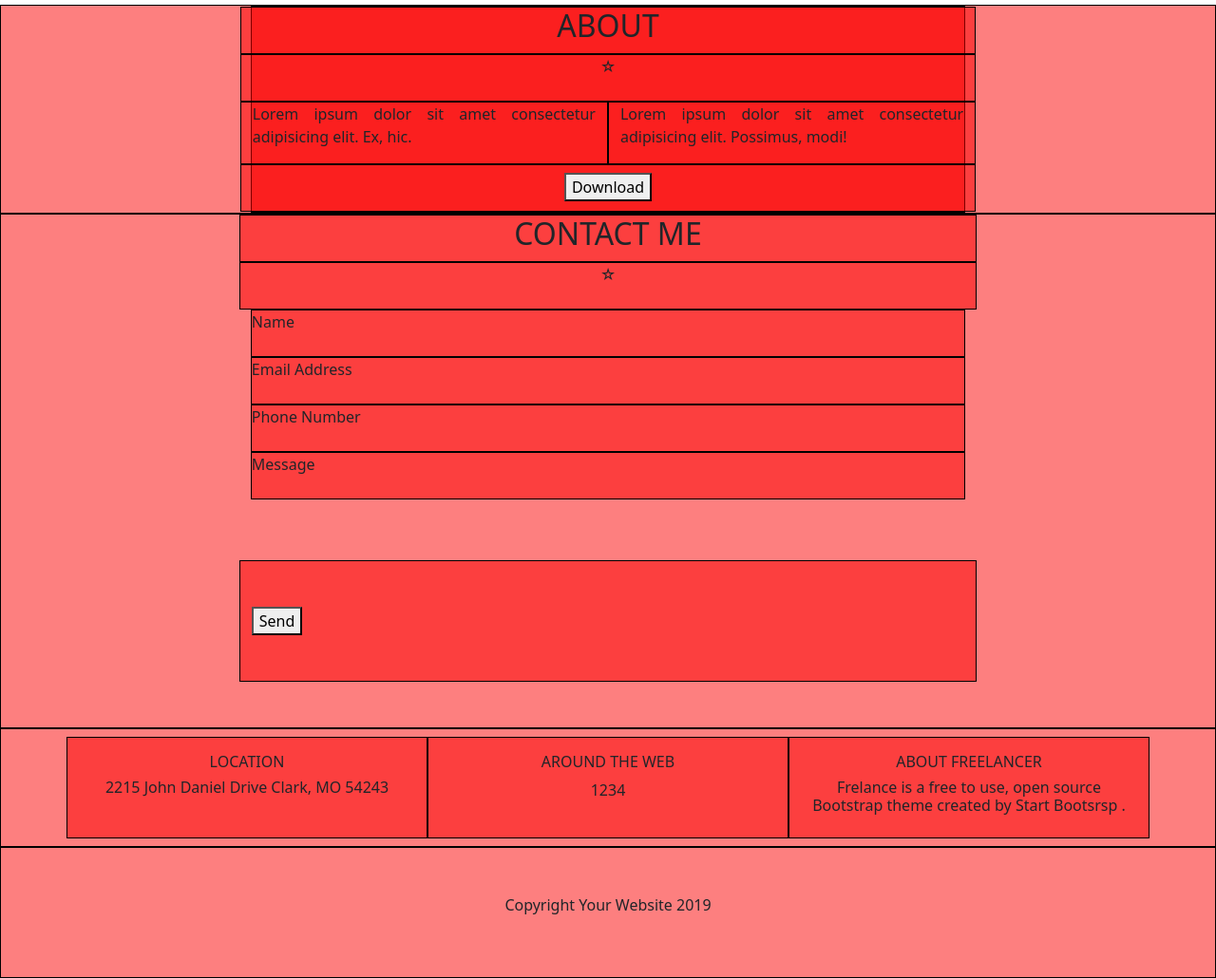
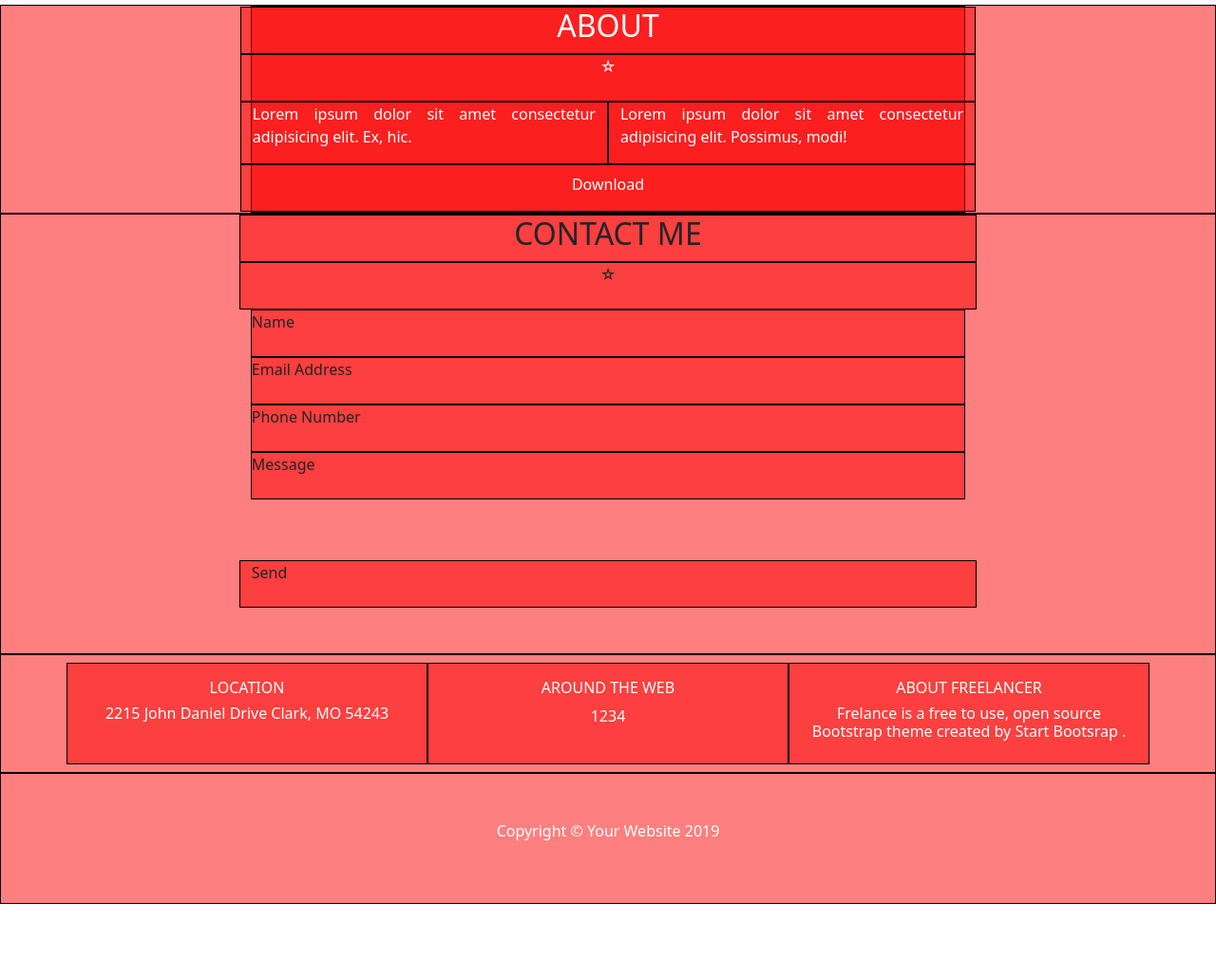
Before and after one commit to saragisondi/html-css-bootstrap-freelancer, a plain HTML site: page index.html in a window 1280 px wide. Shown: the part 753-1783 px from the top of the page at 95% size. After the commit the page ends 1705 px from the top, so only its background shows below. Drawn offline with nearby package versions, Linux system fonts and the light colour scheme.

Commit message:
[add] text color

```diff
--- a/index.html
+++ b/index.html
@@ -19,11 +19,11 @@
     <div class="container-fluid">
 
       <div class="row">
-        <div class="debug col-11 col-md-6 text-lg-center">LOGO</div>
+        <div class="debug col-11 col-md-6 text-lg-center text-white">LOGO</div>
 
-        <div class="debug col-1 d-md-none">H</div>
+        <div class="debug col-1 d-md-none text-white">H</div>
 
-        <div class="debug col d-none d-md-block col-md-6 text-end text-lg-center">MENU</div>
+        <div class="debug col d-none d-md-block col-md-6 text-end text-lg-center text-white">MENU</div>
       </div>
 
     </div>
@@ -39,9 +39,9 @@
 
           <div class="row text-center">
             <div class="debug py-4">IMG</div>
-            <div class="debug py-4"><h1>START BOOTSTRAP</h1></div>
-            <div class="debug py-4">&star;</div>
-            <div class="debug py-4"><h3>GRAPHIC ARTIST - WEB DESIGNER - ILLUSTRATOR</h3></div>
+            <div class="debug py-4 text-white"><h1>START BOOTSTRAP</h1></div>
+            <div class="debug py-4 text-white">&star;</div>
+            <div class="debug py-4 text-white"><h3>GRAPHIC ARTIST - WEB DESIGNER - ILLUSTRATOR</h3></div>
           </div>
 
         </div>
@@ -84,11 +84,11 @@
       <div class="gs-container debug">
 
         <div class="row text-center">
-          <div class="debug"><h2>ABOUT</h2></div>
-          <div class="debug">&star;</div>
-          <div class="debug col-md-6"><p>Lorem ipsum dolor sit amet consectetur adipisicing elit. Ex, hic.</p></div>
-          <div class="debug col-md-6"><p>Lorem ipsum dolor sit amet consectetur adipisicing elit. Possimus, modi!</p></div>
-          <div class="debug py-2"><button>Download</button></div>
+          <div class="debug text-white"><h2>ABOUT</h2></div>
+          <div class="debug text-white">&star;</div>
+          <div class="debug col-md-6 text-white"><p>Lorem ipsum dolor sit amet consectetur adipisicing elit. Ex, hic.</p></div>
+          <div class="debug col-md-6 text-white"><p>Lorem ipsum dolor sit amet consectetur adipisicing elit. Possimus, modi!</p></div>
+          <div class="debug py-2 text-white">Download</div>
         </div>
 
       </div>
@@ -112,7 +112,7 @@
             <li class="debug">Message</li>
           </ul>
 
-          <div class="debug my-5"><button class="my-5">Send</button></div>
+          <div class="debug my-5">Send</div>
 
         </div>
 
@@ -130,19 +130,19 @@
       <div class="container">
 
         <div class="row text-center">
-          <div class="debug py-3 col-md-4 my-md-2">
+          <div class="debug py-3 col-md-4 my-md-2 text-white">
             <h6>LOCATION</h6>
             <h6>2215 John Daniel Drive Clark, MO 54243</h6>
           </div>
 
-          <div class="debug py-3 col-md-4 my-md-2">
+          <div class="debug py-3 col-md-4 my-md-2 text-white">
             <h6>AROUND THE WEB</h6>
             1234
           </div>
 
-          <div class="debug py-3 col-md-4 my-md-2">
+          <div class="debug py-3 col-md-4 my-md-2 text-white">
             <h6>ABOUT FREELANCER</h6>
-            <h6>Frelance is a free to use, open source Bootstrap theme created by <span>Start Bootsrsp</span>
+            <h6>Frelance is a free to use, open source Bootstrap theme created by <span>Start Bootsrap</span>
               .</h6>
 
           </div>
@@ -155,8 +155,8 @@
 
     <div class="container-fluid">
       <div class="row">
-        <div class="debug ">
-          <p class="text-center py-5">Copyright Your Website 2019</p>
+        <div class="debug text-white">
+          <p class="text-center py-5">Copyright &copy; Your Website 2019</p>
         </div>
       </div>
     </div>
```
